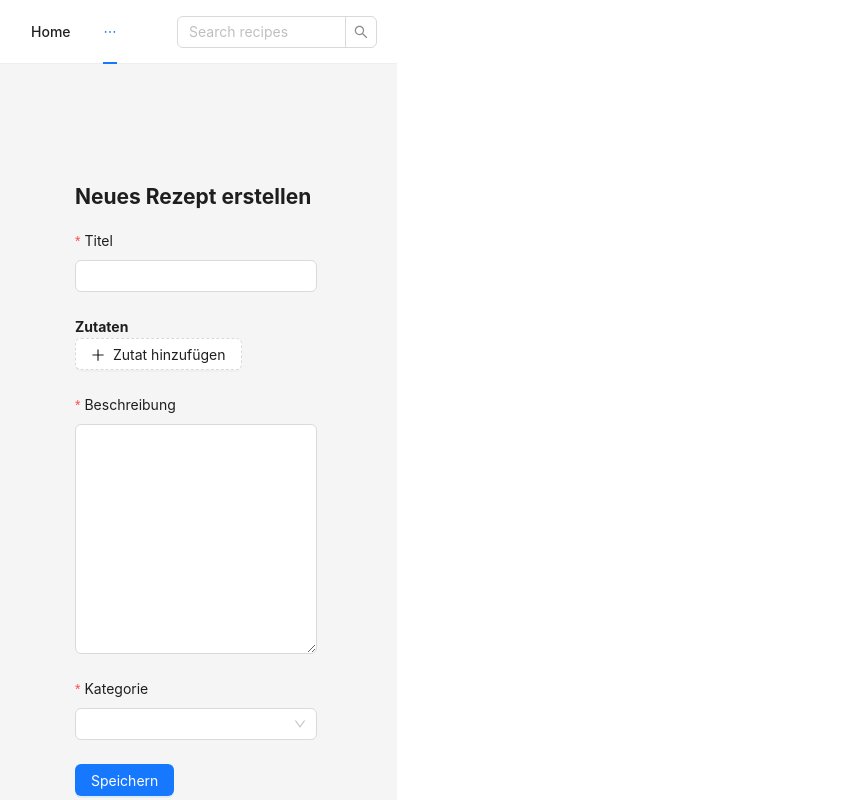
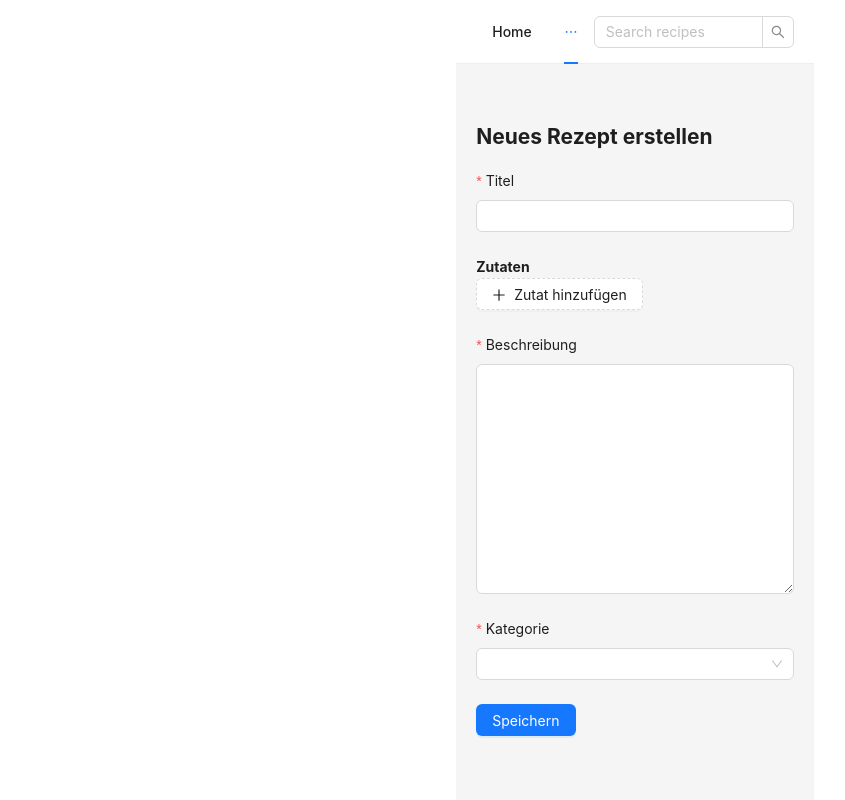
Before and after one commit to lisamsklv/WAP25-Project, a React (Vite) app: page /createrecipe in a window 1280 px wide. Shown: the top 800 px of the page, without its empty margins (5-850 px from the left). Built offline with nearby package versions, Linux system fonts and the light colour scheme.

Commit message:
flex removed

```diff
--- a/src/App.jsx
+++ b/src/App.jsx
@@ -43,7 +43,7 @@ export default function App() {
         />
       </Header>
 
-      <Content style={{ flex: 1,padding: "40px 20px" }}>
+      <Content style={{ padding: "40px 20px" }}>
         <Outlet />
       </Content>
 
--- a/src/index.css
+++ b/src/index.css
@@ -24,7 +24,7 @@ a:hover {
 
 body {
   margin: 0;
-  display: flex;
+
   place-items: center;
   min-width: 320px;
   min-height: 100vh;
--- a/src/pages/CreateRecipe.jsx
+++ b/src/pages/CreateRecipe.jsx
@@ -7,13 +7,7 @@ function CreateRecipe() {
   };
 
   return (
-    <div style={{
-      flex: 1,
-      display: "flex",
-      flexDirection: "column",
-      justifyContent: "center",
-      padding: "60px",
-    }}>
+    <div>
       <h2>Neues Rezept erstellen</h2>
       <RecipeForm onSubmit={handleSubmit} />
     </div>
```
